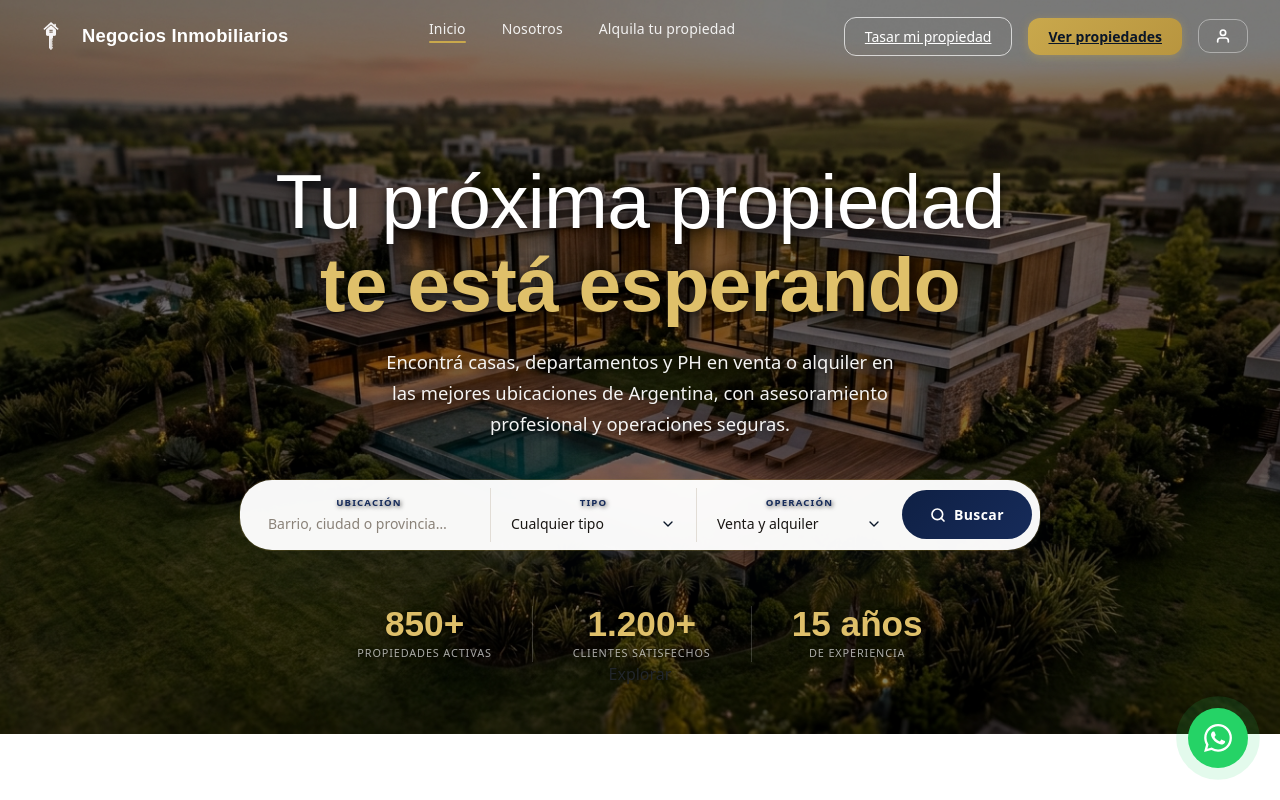
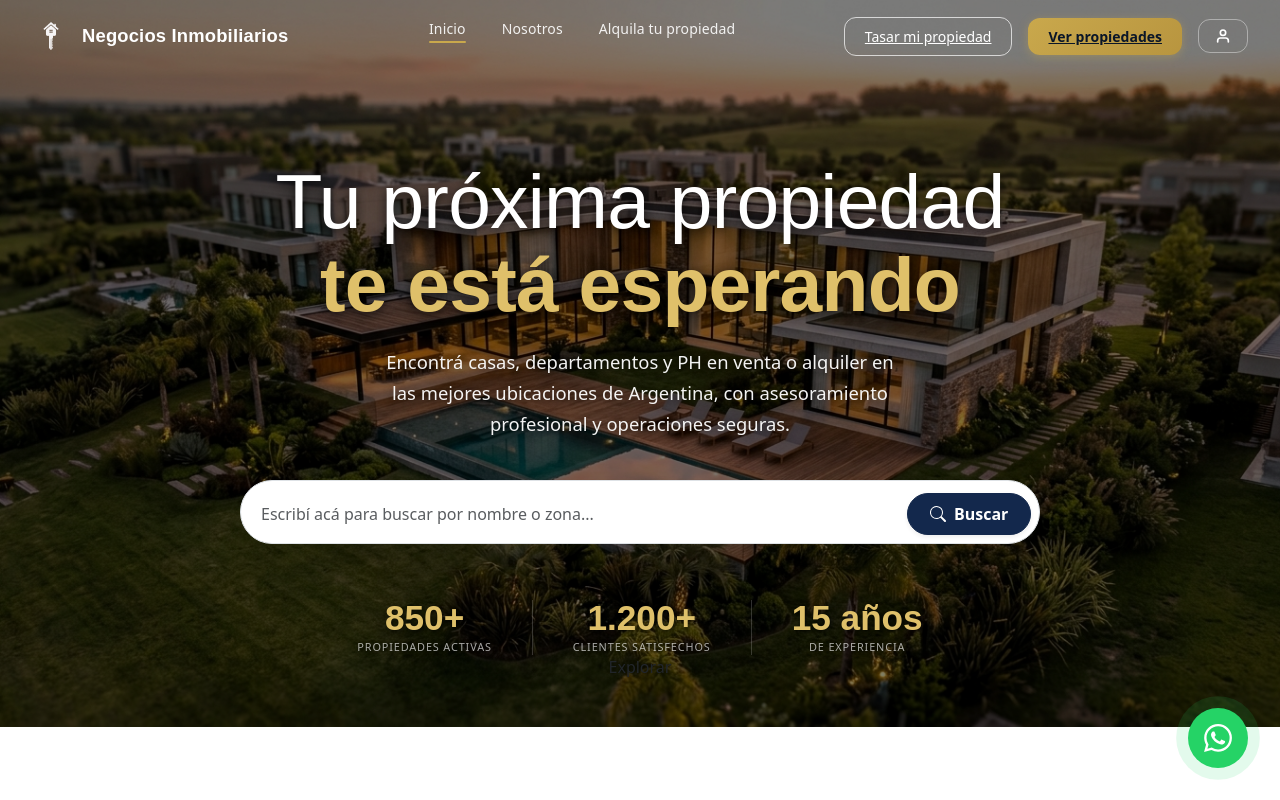
Before and after one commit to agustinaojeda/negocios-inmobiliarios, a React (Vite) app: page / in a window 1280 px wide. Shown: the top 800 px of the page. Built offline with nearby package versions, Linux system fonts and the light colour scheme.

Commit message:
Solucionado buscador home
Se reutilizo FiltroBusqueda para el buscador del home

```diff
--- a/src/features/home/components/Buscador.jsx
+++ /dev/null
@@ -1,104 +0,0 @@
-import React, { useState } from 'react';
-import '../styles/Buscador.css';
-import { useOutletContext } from 'react-router';
-
-export default function Buscador() {
-  const [location, setLocation] = useState('');
-  const [tipo, setTipo] = useState('');
-  const [operacion, setOperacion] = useState('');
-
-  const { mostrarToast } = useOutletContext();
-
-  const handleSearch = (e) => {
-    e.preventDefault();
-    console.log('Búsqueda:', {
-      location: location.trim(),
-      tipo,
-      operacion
-    });
-
-    mostrarToast(`Buscando propiedades${location.trim() ? ' en ' + location.trim() : ''}…`);
-  };
-
-  return (
-    <form
-      className="hero-search"
-      id="searchForm"
-      role="search"
-      aria-label="Buscar propiedades"
-      onSubmit={handleSearch}
-    >
-      {/* Ubicación */}
-      <div className="search-group">
-        <label htmlFor="searchLocation">Ubicación</label>
-        <input
-          type="text"
-          id="searchLocation"
-          name="location"
-          placeholder="Barrio, ciudad o provincia…"
-          autoComplete="off"
-          aria-label="Ingresar ubicación"
-          value={location}
-          onChange={(e) => setLocation(e.target.value)}
-        />
-      </div>
-
-      {/* Tipo de propiedad */}
-      <div className="search-group">
-        <label htmlFor="searchTipo">Tipo</label>
-        <select
-          id="searchTipo"
-          name="tipo"
-          aria-label="Tipo de propiedad"
-          className="custom-select"
-          value={tipo}
-          onChange={(e) => setTipo(e.target.value)}
-        >
-          <option value="">Cualquier tipo</option>
-          <option value="casa">Casa</option>
-          <option value="departamento">Departamento</option>
-          <option value="ph">PH</option>
-          <option value="duplex">Dúplex</option>
-          <option value="campo">Campo</option>
-        </select>
-      </div>
-
-      {/* Operación */}
-      <div className="search-group">
-        <label htmlFor="searchOperacion">Operación</label>
-        <select
-          id="searchOperacion"
-          name="operacion"
-          aria-label="Tipo de operación"
-          className="custom-select"
-          value={operacion}
-          onChange={(e) => setOperacion(e.target.value)}
-        >
-          <option value="">Venta y alquiler</option>
-          <option value="venta">Venta</option>
-          <option value="alquiler">Alquiler</option>
-        </select>
-      </div>
-
-      {/* Botón buscar */}
-      <button type="submit" className="btn-search" id="btn-buscar" aria-label="Buscar propiedades">
-        <svg
-          xmlns="http://www.w3.org/2000/svg"
-          width="16"
-          height="16"
-          viewBox="0 0 24 24"
-          fill="none"
-          stroke="currentColor"
-          strokeWidth="2.5"
-          strokeLinecap="round"
-          strokeLinejoin="round"
-          aria-hidden="true"
-        >
-          <circle cx="11" cy="11" r="8" />
-          <path d="m21 21-4.35-4.35" />
-        </svg>
-        Buscar
-      </button>
-    </form>
-  );
-}
--- a/src/features/home/components/FeaturedGrid.jsx
+++ b/src/features/home/components/FeaturedGrid.jsx
@@ -8,7 +8,7 @@ import { obtenerPropiedadesDisponibles } from '../../inmuebles/services/inmueble
 import { useFiltros } from '../../inmuebles/hooks/useFiltros';
 import '../styles/FeaturedGrid.css';
 
-export default function FeaturedGrid() {
+export default function FeaturedGrid({ busqueda = '' }) {
   const { datos: propiedades, cargando, error } = useFetch(obtenerPropiedadesDisponibles);
   const [sort, setSort] = useState('newest');
   const [activeTab, setActiveTab] = useState('todas');
@@ -41,7 +41,11 @@ export default function FeaturedGrid() {
     }
   };
 
-  const sortedProperties = [...propiedadesFiltradas].sort((a, b) => {
+  const texto = busqueda.trim().toLowerCase();
+
+  const sortedProperties = [...propiedadesFiltradas]
+    .filter((p) => p.titulo.toLowerCase().includes(texto) || p.zona.toLowerCase().includes(texto))
+    .sort((a, b) => {
     if (sort === 'price-asc') return a.precio - b.precio;
     if (sort === 'price-desc') return b.precio - a.precio;
     return b.id - a.id;
@@ -143,6 +147,10 @@ export default function FeaturedGrid() {
            </div>
         )}
 
+        {!cargando && !error && sortedProperties.length === 0 && (
+          <MensajeVacio titulo="No se encontraron propiedades" texto="Probá con otra zona o nombre." />
+        )}
+
         {/* Solo mostramos el botón si hay más de 4 propiedades y 'mostrarTodas' es falso */}
 
           <div ref={btnRef} className="load-more-wrap reveal">
--- a/src/features/home/components/Hero.jsx
+++ b/src/features/home/components/Hero.jsx
@@ -1,7 +1,7 @@
 import React, { useState, useEffect, useRef } from "react";
 import "../styles/Hero.css";
 import heroImg from "../../../assets/hero.jpg";
-import Buscador from "./Buscador";
+import FiltroBusqueda from "../../inmuebles/components/FiltroBusqueda";
 
 // Subcomponente para animar los números individualmente
 const AnimatedCounter = ({ target, suffix, startAnimation }) => {
@@ -30,7 +30,11 @@ const AnimatedCounter = ({ target, suffix, startAnimation }) => {
   );
 };
 
-export default function Hero() {
+export default function Hero({ busqueda, onBuscar }) {
+  const irAResultados = (e) => {
+    e?.preventDefault();
+    document.getElementById("propiedades")?.scrollIntoView({ behavior: "smooth" });
+  };
   const statsRef = useRef(null);
   const [isVisible, setIsVisible] = useState(false);
 
@@ -66,8 +70,13 @@ export default function Hero() {
             Encontrá casas, departamentos y PH en venta o alquiler en las mejores ubicaciones de Argentina, con asesoramiento profesional y operaciones seguras.
           </p>
 
-          {/* El Buscador Rápido que hicimos antes */}
-          <Buscador />
+          <form className="mx-auto" style={{ maxWidth: 800 }} onSubmit={irAResultados}>
+            <FiltroBusqueda
+              busqueda={busqueda}
+              onBuscar={onBuscar}
+              onEjecutarBusqueda={irAResultados}
+            />
+          </form>
 
           {/* Métricas de Confianza */}
           <div className="hero-stats" ref={statsRef}>
--- a/src/features/home/pages/HomePage.jsx
+++ b/src/features/home/pages/HomePage.jsx
@@ -1,4 +1,4 @@
-import React from 'react';
+import React, { useState } from 'react';
 import Hero from "../components/Hero";
 import FeaturedGrid from "../components/FeaturedGrid";
 import WhyUs from '../components/WhyUs';
@@ -7,10 +7,11 @@ import SeccionContacto from '../components/SeccionContacto';
 import Calculadora from '../components/Calculadora';
 
 export default function HomePage() {
+    const [busqueda, setBusqueda] = useState('');
   return (
     <main>
-      <Hero />
-      <FeaturedGrid />
+      <Hero busqueda={busqueda} onBuscar={setBusqueda} />
+      <FeaturedGrid busqueda={busqueda} />
       <WhyUs />
       <Testimonials />
       <SeccionContacto />
--- a/src/features/home/styles/Buscador.css
+++ /dev/null
@@ -1,102 +0,0 @@
-/* Barra de búsqueda */
-.hero-search {
-  background: rgba(255, 255, 255, 0.97);
-  backdrop-filter: blur(20px);
-  border-radius: var(--radius-xl);
-  padding: 0.5rem;
-  display: flex;
-  align-items: center;
-  box-shadow: var(--shadow-xl), 0 0 0 1px rgba(201, 168, 76, 0.2);
-  max-width: 800px;
-  margin: 0 auto;
-  animation: fadeUp 0.9s ease-out 0.5s both;
-  position: relative;
-  z-index: 50;
-}
-
-.search-group {
-  flex: 1;
-  display: flex;
-  flex-direction: column;
-  padding: 0.5rem 1.25rem;
-  border-right: 1px solid var(--gray-200);
-}
-
-.search-group:last-of-type {
-  border-right: none;
-}
-
-.search-group label {
-  display: block;
-  font-size: 0.6rem;
-  font-weight: 700;
-  letter-spacing: 0.12em;
-  text-transform: uppercase;
-  color: var(--navy-700);
-  margin-bottom: 3px;
-}
-
-.search-group input,
-.search-group select {
-  border: none;
-  outline: none;
-  background-color: transparent;
-  font-size: 0.875rem;
-  color: var(--gray-900);
-  font-weight: 500;
-}
-
-.search-group select {
-  cursor: pointer;
-  background-position: right center;
-  padding-right: 1.5rem;
-  border-radius: var(--radius-sm);
-}
-
-/* Custom select dentro del hero search */
-.search-group .cs-wrapper {
-  width: 100%;
-}
-
-.search-group .cs-trigger {
-  font-size: 0.875rem;
-  color: var(--gray-900);
-  font-weight: 500;
-}
-
-.search-group .cs-dropdown {
-  top: calc(100% + 14px);
-}
-
-.search-group select option {
-  background: var(--white);
-  color: var(--navy-900);
-}
-
-.search-group input::placeholder {
-  color: var(--gray-500);
-  font-weight: 400;
-}
-
-.btn-search {
-  background: linear-gradient(135deg, var(--navy-800), var(--navy-700));
-  color: var(--white);
-  font-size: 0.875rem;
-  font-weight: 600;
-  padding: 0.875rem 1.75rem;
-  border-radius: calc(var(--radius-xl) - 4px);
-  display: flex;
-  align-items: center;
-  gap: 0.5rem;
-  transition: all var(--transition);
-  letter-spacing: 0.03em;
-  white-space: nowrap;
-  flex-shrink: 0;
-}
-
-.btn-search:hover {
-  background: linear-gradient(135deg, var(--gold-500), var(--gold-400));
-  color: var(--navy-900);
-  transform: scale(1.02);
-  box-shadow: 0 4px 16px rgba(201, 168, 76, 0.4);
-}
--- a/src/features/home/styles/FeaturedGrid.css
+++ b/src/features/home/styles/FeaturedGrid.css
@@ -1,6 +1,11 @@
 /* =============================================
    COMUNES (Específicos de esta sección)
    ============================================= */
+
+#propiedades {
+  scroll-margin-top: 80px;
+}
+
 section {
   padding: 6rem 0;
 }
```
